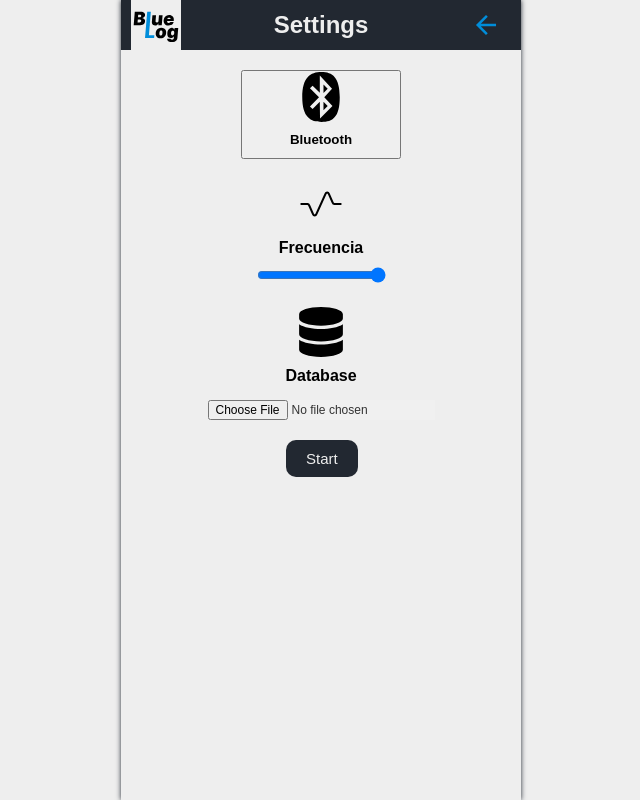
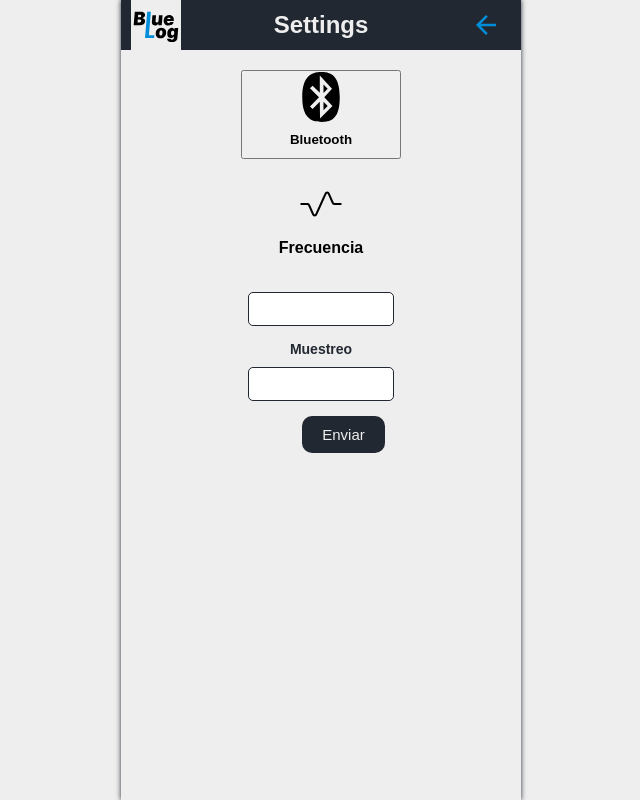
Before and after one commit to jdavidram/bluelog, a React (Create React App) app: page /#/set in a window 1280 px wide. Shown: the whole page, without its empty margins (319-959 px from the left). Built offline with nearby package versions, Linux system fonts and the light colour scheme.

Commit message:
Ultimos cambios front form

```diff
--- a/src/App/Analyst/Analyst.jsx
+++ b/src/App/Analyst/Analyst.jsx
@@ -6,6 +6,7 @@ import './Analyst.scss';
 function Analyst() {
     const [tableData, setTableData] = useState([]);
     const navigate = useNavigate();  // Definir navigate
+
 
     // Cargar los datos del archivo CSV desde localStorage al inicio
     useEffect(() => {
--- a/src/App/Settings/Settings.jsx
+++ b/src/App/Settings/Settings.jsx
@@ -1,40 +1,70 @@
-import React from "react";
-import { FaBluetooth, FaDatabase } from "react-icons/fa";
+import React, { useState } from "react";
+import { FaBluetooth } from "react-icons/fa";
 import { CiWavePulse1 } from "react-icons/ci";
 import { NavLink, useNavigate } from "react-router-dom";
 import "./Settings.scss";
 
 function Settings() {
     let navigate = useNavigate();
+    const [frecuencia, setFrecuencia] = useState('');
+    const [muestreo, setMuestreo] = useState('');
 
     const handleBluetoothClick = () => {
         navigate('/bluetooth');
     };
 
+    const handleSubmit = (e) => {
+        e.preventDefault();
+
+        // Aquí puedes manejar los datos del formulario
+        console.log('Frecuencia:', frecuencia);
+        console.log('Muestreo:', muestreo);
+
+        // Limpiar campos después de enviar
+        setFrecuencia('');
+        setMuestreo('');
+    };
+
     return (
         <section className="settings">
             <Button icon={<FaBluetooth />} name="Bluetooth" onClick={handleBluetoothClick} />
+
             <article className="article">
                 <span>
                     <CiWavePulse1 />
                     <h4>Frecuencia</h4>
                 </span>
-                <label htmlFor="frecuency">
-                    <input type="range" name="frecuency" id="frecuency" min="0" max="10" />
-                </label>
+                <form onSubmit={handleSubmit}>
+                    <label htmlFor="frecuencia">
+                        <input
+                            type="number"
+                            name="frecuencia"
+                            id="frecuencia"
+                            value={frecuencia}
+                            onChange={(e) => setFrecuencia(e.target.value)}
+                            min="1"
+                            max="5000"
+                            required
+                        />
+                    </label>
+                    <label htmlFor="muestreo">
+                        <h4>Muestreo</h4>
+                        <input
+                            type="number"
+                            name="muestreo"
+                            id="muestreo"
+                            value={muestreo}
+                            onChange={(e) => setMuestreo(e.target.value)}
+                            required
+                        />
+                    </label>
+                    <NavLink to="/anal">
+                    <button className="start-button">Enviar</button>
+            </NavLink>
+                </form>
             </article>
-            <article className="article">
-                <span>
-                    <FaDatabase />
-                    <h4>Database</h4>
-                </span>
-                <label htmlFor="database">
-                    <input type="file" name="database" id="database" />
-                </label>
-            </article>
-            <NavLink to="/anal">
-                <button className="start-button">Start</button>
-            </NavLink>
+
+
         </section>
     );
 }
--- a/src/App/Settings/Settings.scss
+++ b/src/App/Settings/Settings.scss
@@ -26,16 +26,59 @@ section.settings {
         }
     }
 
-    /* Estilos para el input de tipo file en el artículo de Database */
-    .article input[type="file"] {
-        /* Estilos específicos para el input de tipo file */
-        /* Por ejemplo, puedes cambiar el color de fondo y el color del texto */
-        background-color: #f0f0f0;
-        color: #333;
-        /* Agrega otros estilos según sea necesario */
-        font-size: 12px; /* Tamaño de fuente más pequeño */
-        text-align: center; /* Centra el texto horizontalmente */
-        margin-top: 5px; /* Espacio entre el icono y el input */
+    /* Estilos para el formulario de frecuencia y muestreo */
+    form {
+        display: flex;
+        flex-direction: column; /* Alinea los campos del formulario en columna */
+        align-items: center; /* Centra los campos horizontalmente */
+        width: 100%; /* Ajusta el ancho del formulario */
+        margin-top: 20px; /* Espacio entre el formulario y los elementos superiores */
+
+        label {
+            display: flex;
+            flex-direction: column; /* Alinea el label y el input en columna */
+            align-items: center; /* Centra el contenido del label horizontalmente */
+            margin-bottom: 15px; /* Espacio entre los labels */
+            width: 80%; /* Ancho del label */
+
+            h4 {
+                margin-bottom: 5px; /* Espacio entre el texto del label y el input */
+                color: $black; /* Color del texto del label */
+                font-size: 14px; /* Tamaño de fuente */
+            }
+
+            input {
+                width: 100%; /* Ancho completo del input */
+                padding: 8px; /* Espaciado interno del input */
+                border: 1px solid $black; /* Borde del input */
+                border-radius: 5px; /* Bordes redondeados */
+                font-size: 14px; /* Tamaño de fuente */
+                text-align: center; /* Centra el texto dentro del input */
+                margin-top: 5px; /* Espacio entre el label y el input */
+
+                &:focus {
+                    outline: none; /* Elimina el borde predeterminado en foco */
+                    border-color: $main; /* Color del borde en foco */
+                    box-shadow: 0 0 5px $main; /* Sombra en foco */
+                }
+            }
+        }
+
+        button[type="submit"] {
+            padding: 10px 20px;
+            border: none;
+            border-radius: 10px;
+            font-size: 15px;
+            cursor: pointer;
+            color: $white;
+            background-color: $black;
+            transition: 0.5s all ease;
+
+            &:hover {
+                color: $black;
+                background-color: $main;
+            }
+        }
     }
 
     a {
```
